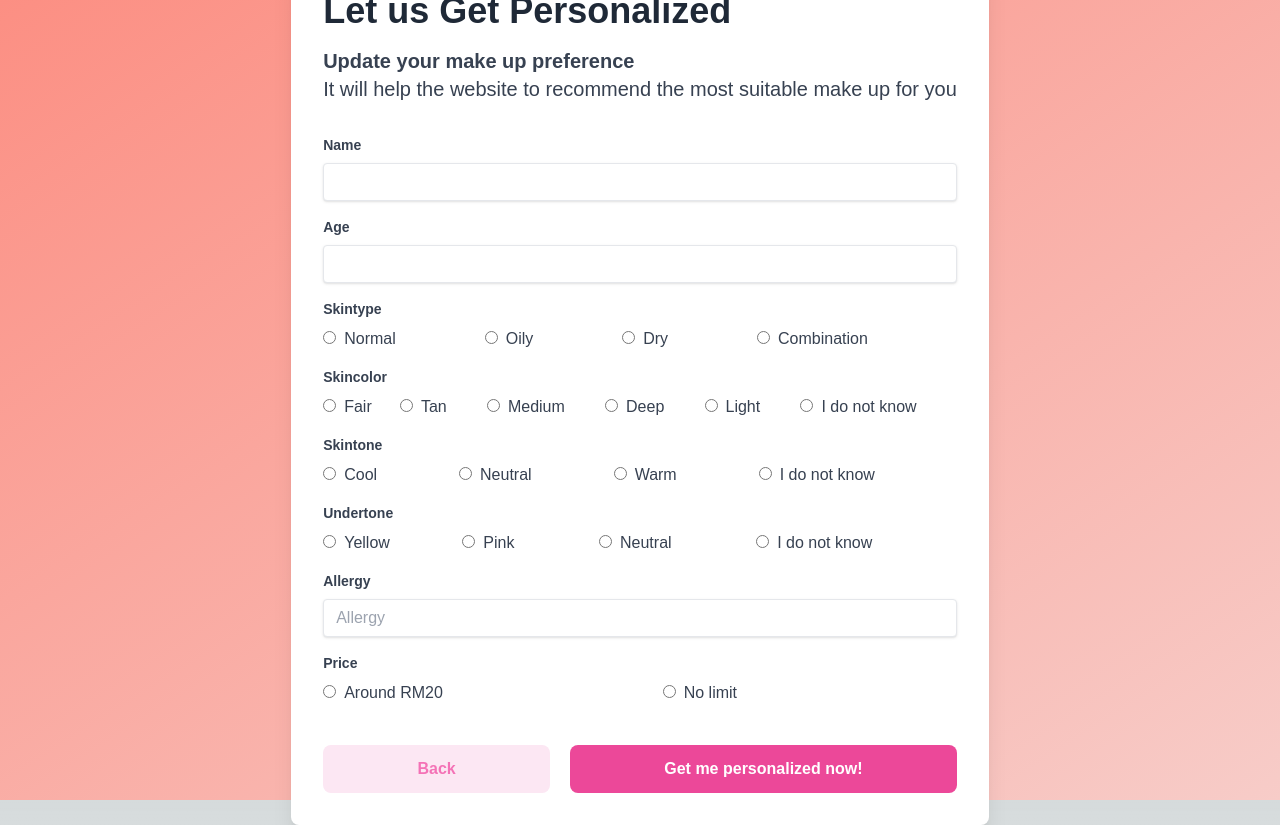
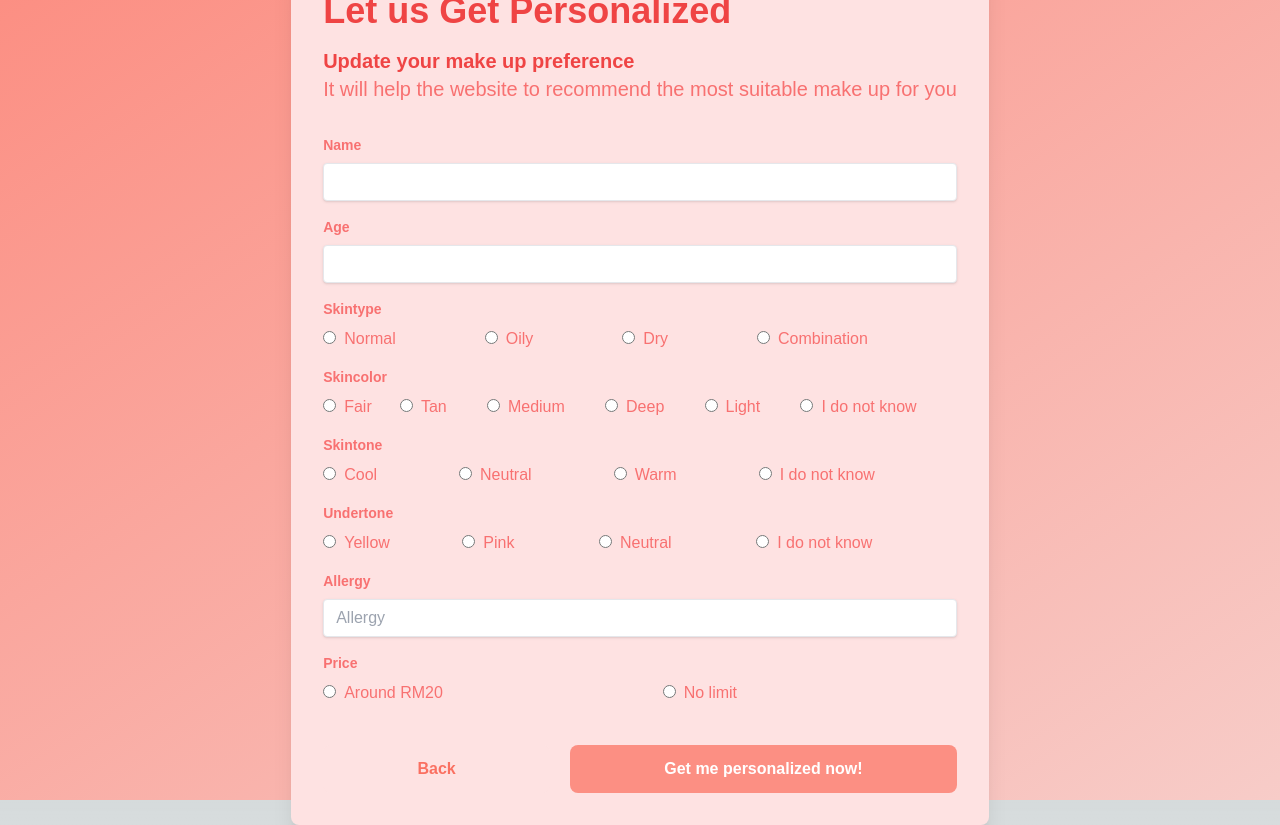
Before and after one commit to alisharmlan/portfolio, a Next.js app: page /GetPersonalized in a window 1280 px wide. Built offline with nearby package versions, Linux system fonts and the light colour scheme; no server answers.

Commit message:
added show more button

```diff
--- a/src/app/components/Card.tsx
+++ b/src/app/components/Card.tsx
@@ -16,8 +16,6 @@ function GetProductID(productInfo: {brand: string, type: string, code: string}):
 
 
 function Card(props: propData) {
-  // console.log(product.data);
-  // console.log(user.uuid);
 
   const {product, user} = props;
 
@@ -28,6 +26,7 @@ function Card(props: propData) {
   const [code, setCode] = useState<string>(productInfo.code);
   const [color, setColor] = useState<string>(productInfo.color);
   const [type, setType] = useState<string>(productInfo.type);
+  const [ingredients, setIngredients] = useState<string>(productInfo.ingredients);
   const [productid, setProductid] = useState<string>(GetProductID({brand, type, code}));
 
   const [isSaved, setIsSaved] = useState<Boolean>(false);
@@ -56,12 +55,14 @@ function Card(props: propData) {
     <div className="grid grid-rows-1 w-full bg-red-100 shadow-lg rounded-lg p-6">
       <div className="w-full rounded-lg border-dashed border-2 border-red-300 p-4 mb-6 grid grid-cols-2">
         <div className="mb-4">
-          <p className="text-4xl text-red-300 font-bold">{color}</p>
-          <p className="text-xl text-gray-600 mt-5">{brand}</p>
-          <p className="text-gray-600 text-lg">
+          <p className="text-4xl text-red-400 font-bold">{brand}</p>
+          {/* <p className="text-xl text-gray-600 mt-5">{brand}</p> */}
+          <p className="text-gray-600 text-lg mt-5">
             {type}: {code}
           </p>
           <p className="text-gray-600">Price: RM{price}</p>
+          <p className="text-gray-600 text-xs">This contains: </p>
+          <p className="text-gray-600 italic text-xs">{ingredients}</p>
         </div>
         <div className="mb-4 hidden xl:block">
           <Image
@@ -75,7 +76,7 @@ function Card(props: propData) {
       </div>
       {!isSaved ? (
         <button
-          className="bg-[#fc8f83] hover:bg-[#fa7061] text-white font-bold py-2 px-4 rounded-full mt-4 transition duration-300 ease-in-out transform hover:-translate-y-1"
+          className="bg-[#fc8f83] hover:bg-[#fa7061] text-red-300 font-bold py-2 px-4 rounded-full mt-4 transition duration-300 ease-in-out transform hover:-translate-y-1"
           onClick={saveToProfile}
         >
           Save to profile
--- a/src/app/page.tsx
+++ b/src/app/page.tsx
@@ -27,22 +27,32 @@ export default function Home() {
   const user = authContext.user || null;
   const [userData, setUserData] = useState({});
   const [productData, setProductData] = useState<QueryDocumentSnapshot[]>();
+  const [isDoneFetch, setIsDoneFetch] = useState<boolean>(false);
+  const [isShow, setIsShow] = useState<boolean>(false);
   const router = useRouter()
 
-  React.useEffect(() => {
-    if (user == null) {
-      alert("Oh no! It looks you've signed out!")
-      return router.push("/LoginPage")
-    }
-    setUserData(user)
-    fetchAllProducts();
-  }, [user])
-
   const fetchAllProducts = async () => {
+    console.log("Test");
     const { result, error } = await getDocuments("products")
     if (result == null || error) return;
     setProductData(result.docs)
   }
+
+  React.useEffect(() => {
+    if (user == null) {
+      alert("Oh no! It looks you've signed out!");
+      return router.push("/LoginPage");
+    }
+
+    if(isDoneFetch) return;
+
+    setUserData(user);
+    fetchAllProducts();
+
+    // TODO: Randomise the products listing
+    // if (!productData || doneRandomise) return;
+    // randomiseProducts();
+  }, [user]);
 
   return (
     <div className="bg-[#FCB9B2] min-h-screen flex flex-col">
@@ -85,7 +95,12 @@ export default function Home() {
           <h2 className="font-bold text-4xl">All the products</h2>
         </div>
 
-        <div className="p-5 grid grid-cols-3 gap-4">
+        <div
+          className={`p-5 grid grid-cols-3 gap-4 ${
+            !isShow ? "h-[47vh] truncate" : ""
+          }`}
+        >
+          {/* <div className="p-5 grid grid-cols-3 gap-4 h-[45vh] truncate"> */}
           {userData ? (
             productData?.map(
               (
@@ -100,12 +115,28 @@ export default function Home() {
           )}
         </div>
 
-        <div className="rounded-lg bg-gray-100 p-4 mb-6">
+        <div className="">
+          <div
+            className={` w-full h-full mt-2 mb-5 border-t-4 ${
+              isShow ? "hidden" : ""
+            }  items-center justify-center content-center flex`}
+          >
+            <button
+              // className="bg-red-400 text-lg rounded-lg px-5 py-2 mt-3"
+              className="bg-[#ff614f] font-semibold shadow-md rounded-lg w-64 p-4 mt-4 text-center transition duration-200 ease-in-out transform hover:scale-105"
+              onClick={(e) => {
+                setIsShow(true);
+              }}
+            >
+              Show More
+            </button>
+          </div>
+          <div className="rounded-lg bg-red-300 p-4 mb-6">
             <h2 className="text-lg font-semibold mb-4">
               Quick Makeup Tutorials For Beginner
             </h2>
             {/* Placeholder for makeup tutorials */}
-          <div className="grid grid-cols-1 md:grid-cols-2 lg:grid-cols-3 gap-4">
+            <div className="grid grid-cols-1 md:grid-cols-2 lg:grid-cols-3 gap-4 text-red-300">
               <Link
                 href="https://www.youtube.com/watch?v=GoBkIqzXq1w"
                 passHref={true}
@@ -141,6 +172,7 @@ export default function Home() {
                   </p>
                 </div>
               </Link>
+            </div>
             {/* Add more tutorials as needed */}
           </div>
         </div>
--- a/src/firebase/firestore/getData.js
+++ b/src/firebase/firestore/getData.js
@@ -10,7 +10,7 @@ export default async function getDocuments(collectionName) {
 
     try {
         result = await getDocs(collRef);
-        // console.log(result);
+        console.log(result);
     } catch (e) {
         error = e;
     }
--- a/src/pages/GetPersonalized.tsx
+++ b/src/pages/GetPersonalized.tsx
@@ -61,28 +61,25 @@ const GetPersonalizedPage = () => {
 
   return (
     <div className="flex justify-center items-center h-screen w-screen bg-gradient-to-br from-[#fc8f83] to-[#f7ccc8]">
-      <div className="font-poppins bg-white shadow-xl rounded-lg p-8 mb-4">
+      <div className="font-poppins bg-red-100 shadow-xl rounded-lg p-8 mb-4 text-red-400">
         <form onSubmit={handleForm} className="w-full">
-          <h1 className="text-4xl font-bold mb-4 text-gray-800">
+          <h1 className="text-4xl font-bold mb-4 text-red-500">
             Let us Get Personalized
           </h1>
-          <h2 className="text-xl font-semibold text-gray-700">
+          <h2 className="text-xl font-semibold text-red-500">
             Update your make up preference
           </h2>
-          <h2 className="text-xl mb-8 text-gray-700">
+          <h2 className="text-xl mb-8 ">
             It will help the website to recommend the most suitable make up for
             you
           </h2>
           <div className="mb-4">
-            <label
-              className="block text-gray-700 text-sm font-semibold mb-2"
-              htmlFor="Name"
-            >
+            <label className="block  text-sm font-semibold mb-2" htmlFor="Name">
               Name
             </label>
             <input
               onChange={(e) => setName(e.target.value)}
-              className="shadow appearance-none border rounded w-full py-2 px-3 text-gray-700 leading-tight focus:outline-none focus:shadow-outline"
+              className="shadow appearance-none border rounded w-full py-2 px-3  leading-tight focus:outline-red-400"
               id="Name"
               type="text"
               placeholder={name}
@@ -91,15 +88,12 @@ const GetPersonalizedPage = () => {
           </div>
 
           <div className="mb-4">
-            <label
-              className="block text-gray-700 text-sm font-semibold mb-2"
-              htmlFor="Age"
-            >
+            <label className="block  text-sm font-semibold mb-2" htmlFor="Age">
               Age
             </label>
             <input
               onChange={(e) => setAge(Number(e.target.value))}
-              className="shadow appearance-none border rounded w-full py-2 px-3 text-gray-700 leading-tight focus:outline-none focus:shadow-outline"
+              className="shadow appearance-none border rounded w-full py-2 px-3 leading-tight focus:outline-red-400"
               id="Age"
               type="number"
               placeholder={age?.toString()}
@@ -108,16 +102,13 @@ const GetPersonalizedPage = () => {
           </div>
 
           <div className="mb-4">
-            <label
-              className="block text-sm text-gray-700 font-semibold mb-2"
-              htmlFor="Age"
-            >
+            <label className="block text-sm  font-semibold mb-2" htmlFor="Age">
               Skintype
             </label>
-            <div className="grid grid-flow-col-dense text-gray-700">
-              <label className="mr-5">
+            <div className="grid grid-flow-col-dense focus:ring-red-600">
+              <label className="mr-5 ">
                 <input
-                  className="mr-2"
+                  className="mr-2 "
                   onChange={() => setSkintype("Normal")}
                   checked={skintype === "Normal"}
                   type="radio"
@@ -159,10 +150,10 @@ const GetPersonalizedPage = () => {
           </div>
 
           <div className="mb-4">
-            <label className="block text-gray-700 text-sm font-semibold mb-2">
+            <label className="block  text-sm font-semibold mb-2">
               Skincolor
             </label>
-            <div className="grid grid-flow-col-dense text-gray-700">
+            <div className="grid grid-flow-col-dense ">
               <label className="mr-2">
                 <input
                   className="mr-2"
@@ -227,10 +218,10 @@ const GetPersonalizedPage = () => {
           </div>
 
           <div className="mb-4">
-            <label className="block text-gray-700 text-sm font-semibold mb-2">
+            <label className="block  text-sm font-semibold mb-2">
               Skintone
             </label>
-            <div className="grid grid-flow-col-dense text-gray-700">
+            <div className="grid grid-flow-col-dense ">
               <label className="mr-5">
                 <input
                   className="mr-2"
@@ -275,10 +266,10 @@ const GetPersonalizedPage = () => {
           </div>
 
           <div className="mb-4">
-            <label className="block text-gray-700 text-sm font-semibold mb-2">
+            <label className="block  text-sm font-semibold mb-2">
               Undertone
             </label>
-            <div className="grid grid-flow-col-dense text-gray-700">
+            <div className="grid grid-flow-col-dense ">
               <label className="mr-2">
                 <input
                   className="mr-2"
@@ -324,14 +315,14 @@ const GetPersonalizedPage = () => {
 
           <div className="mb-4">
             <label
-              className="block text-gray-700 text-sm font-semibold mb-2"
+              className="block  text-sm font-semibold mb-2"
               htmlFor="Allergy"
             >
               Allergy
             </label>
             <input
               onChange={(e) => setAllergy(e.target.value)}
-              className="shadow appearance-none border rounded w-full py-2 px-3 text-gray-700 leading-tight focus:outline-none focus:shadow-outline"
+              className="shadow appearance-none border rounded w-full py-2 px-3  leading-tight focus:outline-none focus:shadow-outline"
               id="Allergy"
               type="text"
               placeholder="Allergy"
@@ -339,10 +330,8 @@ const GetPersonalizedPage = () => {
           </div>
 
           <div className="mb-4">
-            <label className="block text-gray-700 text-sm font-semibold mb-2">
-              Price
-            </label>
-            <div className="grid grid-flow-col-dense text-gray-700">
+            <label className="block  text-sm font-semibold mb-2">Price</label>
+            <div className="grid grid-flow-col-dense ">
               <label className="mr-2">
                 <input
                   className="mr-2"
@@ -367,7 +356,7 @@ const GetPersonalizedPage = () => {
           </div>
           <div className="grid grid-flow-col mt-10">
             <button
-              className="mr-5 font-poppins bg-pink-100 hover:bg-pink-300 text-pink-400 font-semibold py-3 px-6 rounded-lg focus:outline-none focus:shadow-outline transition duration-300"
+              className="mr-5 font-poppins text-[#fa7061] hover:text-red-500 bg-red-100 font-semibold py-3 px-6 rounded-lg focus:outline-none focus:shadow-outline transition duration-300"
               type="button"
               onClick={() => {
                 router.push("/");
@@ -376,7 +365,7 @@ const GetPersonalizedPage = () => {
               Back
             </button>
             <button
-              className="font-poppins bg-pink-500 hover:bg-pink-600 text-white font-semibold py-3 px-6 rounded-lg focus:outline-none focus:shadow-outline transition duration-300"
+              className="font-poppins bg-[#fc8f83] hover:hover:bg-[#fa7061] text-white font-semibold py-3 px-6 rounded-lg focus:outline-none focus:shadow-outline transition duration-300"
               type="submit"
             >
               Get me personalized now!
```
Lines whose indentation alone changed are shown as unchanged.
